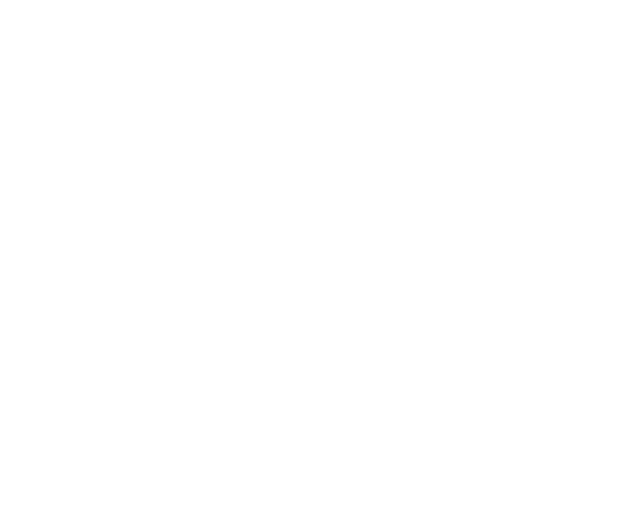
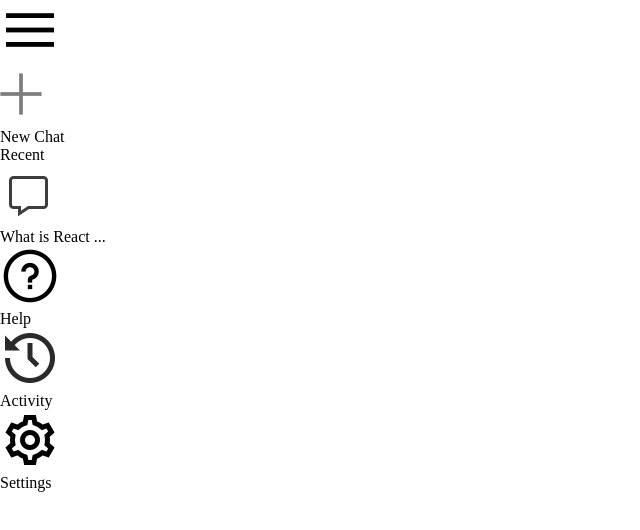
Before and after one commit to StarKnightt/GeminiAIClone, a React (Vite) app: page / in a window 1280 px wide. Shown: the top 530 px of the page, without its empty margins (0-640 px from the left). Built offline with nearby package versions, Linux system fonts and the light colour scheme.

Commit message:
added icons in the sidebar

```diff
--- a/src/App.jsx
+++ b/src/App.jsx
@@ -1,9 +1,12 @@
-import React from 'react'
+import React from "react";
+import Sidebar from "./components/Sidebar/Sidebar";
 
 const App = () => {
   return (
-    <div></div>
-  )
-}
+    <>
+      <Sidebar />
+    </>
+  );
+};
 
-export default App
+export default App;
--- a/src/components/Sidebar/Sidebar.jsx
+++ b/src/components/Sidebar/Sidebar.jsx
@@ -1,9 +1,38 @@
 import React from 'react'
+import './Sidebar.css'
+import { assets } from '../../assets/assets'
 
-function Sidebar() {
+const Sidebar = () => {
   return (
     <div className='sidebar'>
-
+     <div className="top">
+      <img className='menu' src={assets.menu_icon} alt="" />
+      <div className="new-chat">
+        <img src={assets.plus_icon} alt="" />
+        <p>New Chat</p>
+      </div>
+      <div className="recent">
+        <p className="recent-title">Recent</p>
+        <div className="recent-entry">
+            <img src={assets.message_icon} alt="" />
+            <p>What is React ...</p>
+        </div>
+      </div>
+     </div>
+    <div className="bottom">
+      <div className="bottom-item recent-entry">
+        <img src={assets.question_icon} alt="" />
+        <p>Help</p>
+      </div>
+      <div className="bottom-item recent-entry">
+        <img src={assets.history_icon} alt="" />
+        <p>Activity</p>
+      </div>
+      <div className="bottom-item recent-entry">
+        <img src={assets.setting_icon} alt="" />
+        <p>Settings</p>
+      </div>
+    </div>
     </div>
   )
 }
```
